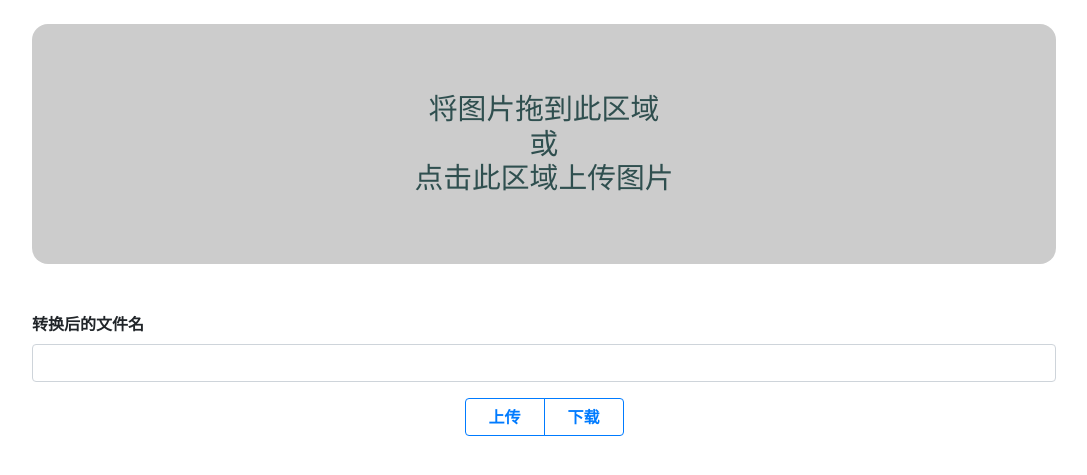
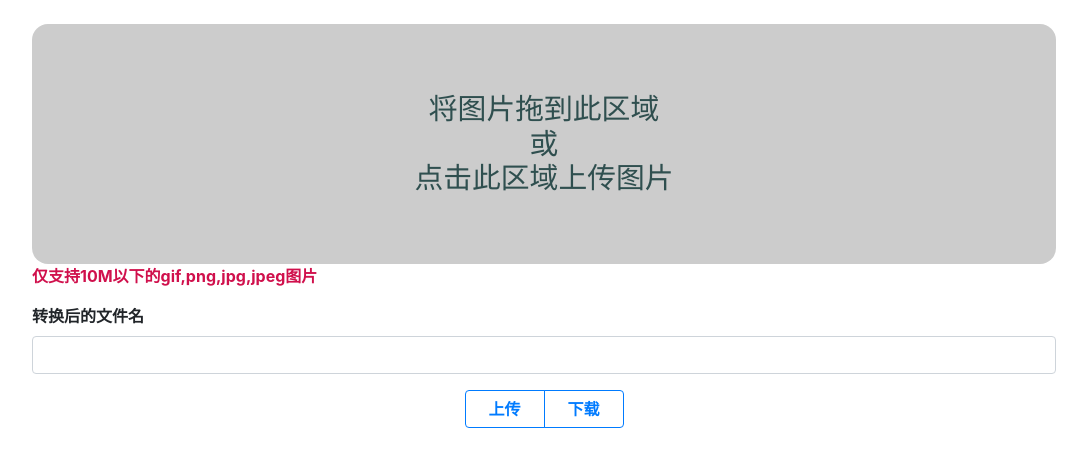
Before and after one commit to PanpanZheng-BNU/Django-image-transfer, a Django app: page / in a window 1280 px wide. Shown: the top 475 px of the page, without its empty margins (96-1183 px from the left). Run offline with Django 3.2, Linux system fonts and the light colour scheme; some libraries are stand-ins or nearby versions.

Commit message:
add attention

```diff
--- a/Transfer_Picture/settings.py
+++ b/Transfer_Picture/settings.py
@@ -26,7 +26,7 @@ SECRET_KEY = 'nwa1^7!4q_2yxr$d=a*0er!2mv86z=w3dq&aix$6+$(17p=st&'
 # SECURITY WARNING: don't run with debug turned on in production!
 DEBUG = True
 
-ALLOWED_HOSTS = ['transfer-image.bnupsycher.xyz']
+ALLOWED_HOSTS = ['transfer-image.bnupsycher.xyz','127.0.0.1']
 
 
 # Application definition
--- a/static/css/index.css
+++ b/static/css/index.css
@@ -1,6 +1,11 @@
 /* upload region */
 .dragging-over * {
     pointer-events: none;
+}
+
+#attention {
+    color: #D0104C;
+    font-weight: bold;
 }
 
 #id_image_fields {
--- a/templates/index.html
+++ b/templates/index.html
@@ -17,11 +17,9 @@
     <div class="upload-area" id="uploadfile">
         <h1 class="dragging-over">将图片拖到此区域<br/>或<br/>点击此区域上传图片</h1>
     </div>
+    <p id="attention">仅支持10M以下的gif,png,jpg,jpeg图片</p>
 </div>
-<br>
 
-
-<br/>
 <div class="name-region">
     <label for="id_name" id="label-for-name">转换后的文件名</label>
     {{ form.name }}
```
Also changed, not shown: media/img/Screenshot_from_2021-02-13_21-01-15.png (added), media/img/吉原格子先之図.jpg (added), static/js/index.js (line endings or trailing spaces).
